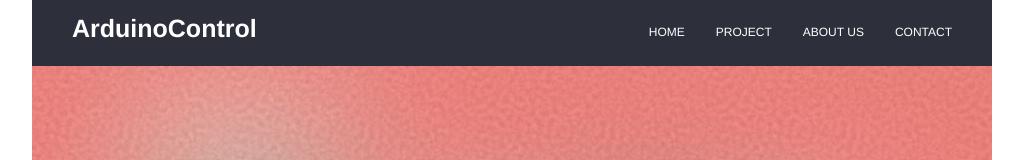
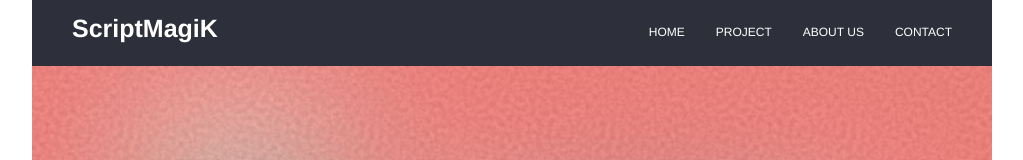
Before and after one commit to rohit627/arduino-control-test, a plain HTML site: page index.html in a window 1280 px wide. Shown: the top 160 px of the page, without its empty margins (128-1151 px from the left). Drawn offline with Linux system fonts and the light colour scheme.

Commit message:
changed title

```diff
--- a/index.html
+++ b/index.html
@@ -11,7 +11,7 @@
 
         <div class="units-row wrapper group end">
             <header class="header units-split unit-100 group">
-                <h1 class="navbar-left unit-20">ArduinoControl</h1>
+                <h1 class="navbar-left unit-20">ScriptMagiK</h1>
                 <nav class="navbar  navbar-right navbar-pills">
                     <ul>
                         <li><a href="#" class="selected">home</a></li>
```
